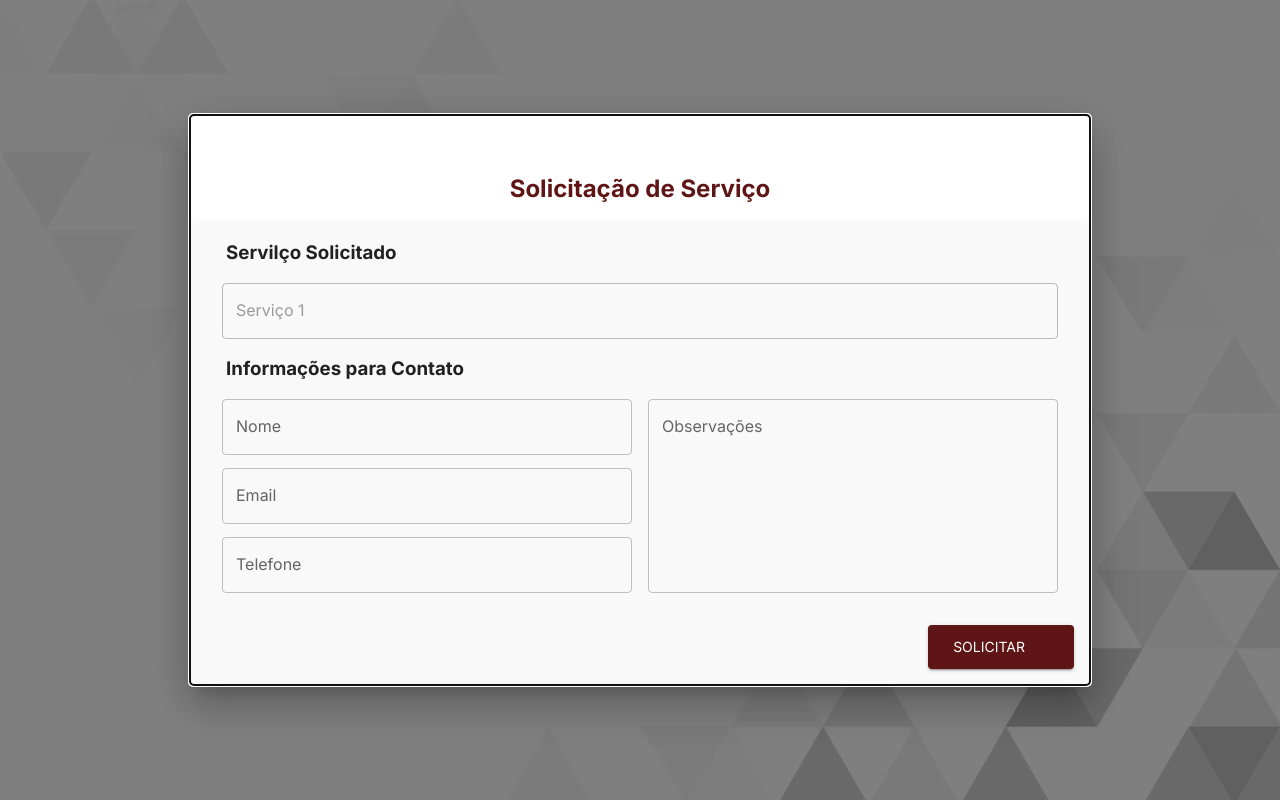
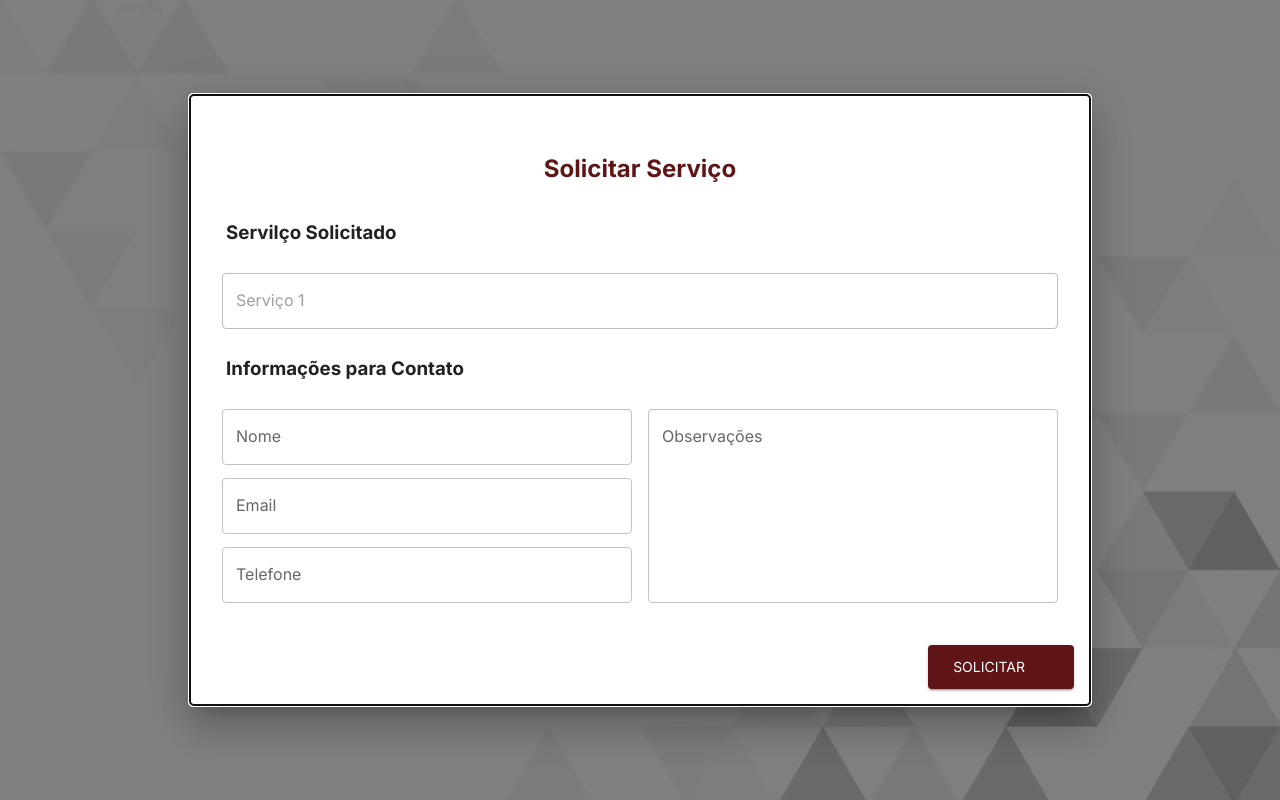
Before and after one commit to Azenith-Solutions/frontend-website-catalog-app, a React (Vite) app: page /dailogTest2 in a window 1280 px wide. Built offline with nearby package versions, Linux system fonts and the light colour scheme; no server answers; some icons are missing.

Commit message:
[STYLE]:: Update css border input

```diff
--- a/src/components/CustomDialog/DialogContents/DialogContentFormComponent.css
+++ b/src/components/CustomDialog/DialogContents/DialogContentFormComponent.css
@@ -107,6 +107,16 @@
   border: none;
 }
 
+.MuiOutlinedInput-root.Mui-focused fieldset {
+    border-color: #5F1516 !important; /* Cor ao focar no campo */
+}
+
+
+/* Estilo para a label ao focar */
+.MuiInputLabel-root.Mui-focused {
+    color: #5F1516 !important; /* Cor da label ao focar */
+}
+
 /* Regras de mídia para responsividade */
 @media screen and (max-width: 768px) {
   .form-section {
--- a/src/components/CustomDialog/DialogContents/DialogContentFormComponent.jsx
+++ b/src/components/CustomDialog/DialogContents/DialogContentFormComponent.jsx
@@ -114,7 +114,7 @@ const DialogContentFormComponent = ({ onSubmit }) => {
                 </div>
                 <div className="form-actions">
                     <Button sx={{ backgroundColor: '#5F1516', padding: '10px 25px', display: 'flex', alignItems: 'center', gap: '10px' }} onClick={handleSend} variant="contained" className="submit-button">
-                        Enviar <SendIcon sx={{fontSize: '18px'}}/>
+                        SOLICITAR <SendIcon sx={{fontSize: '18px'}}/>
                     </Button>
                 </div>
             </div>
--- a/src/components/CustomDialog/DialogContents/DialogContentFormService.css
+++ b/src/components/CustomDialog/DialogContents/DialogContentFormService.css
@@ -1,9 +1,11 @@
+
 .service-form-container {
   padding: 16px;
-  background-color: #f9f9f9;
   border-radius: 8px;
-  box-shadow: 0px 4px 12px rgba(0, 0, 0, 0.1);
-}
+  display: flex;
+  gap: 10px;
+  flex-direction: column;
+  }
 
 .form-left{
     display: flex;
@@ -54,6 +56,22 @@
   background-color: #7a1d20;
 }
 
+
+/* Estilo para a borda padrão */
+.MuiOutlinedInput-root {
+    border-radius: 4px; /* Bordas arredondadas */
+}
+
+/* Estilo para a borda ao focar */
+.MuiOutlinedInput-root.Mui-focused fieldset {
+    border-color: #5F1516 !important; /* Cor ao focar no campo */
+}
+
+
+/* Estilo para a label ao focar */
+.MuiInputLabel-root.Mui-focused {
+    color: #5F1516 !important; /* Cor da label ao focar */
+}
 /* Responsividade */
 @media (max-width: 768px) {
   .form-content {
--- a/src/components/CustomDialog/DialogContents/DialogContentFormService.jsx
+++ b/src/components/CustomDialog/DialogContents/DialogContentFormService.jsx
@@ -22,7 +22,7 @@ const DialogContentFormService = ({ onSubmit }) => {
 
     return (
         <>
-            <h2 className="form-title">Solicitação de Serviço</h2>
+            <h2 className="form-title">Solicitar Serviço</h2>
 
             <div className="service-form-container">
                 <h3 className='title-form'>Servilço Solicitado</h3>
@@ -48,6 +48,16 @@ const DialogContentFormService = ({ onSubmit }) => {
                             fullWidth
                             onChange={handleChange}
                             className="form-field"
+                            sx={{
+                                '& .MuiOutlinedInput-root': {
+                                    '&.Mui-focused fieldset': {
+                                        borderColor: '#5F1516', // Cor ao focar no campo
+                                    },
+                                },
+                                '& .MuiInputLabel-root.Mui-focused': {
+                                    color: '#5F1516', // Cor da label ao focar no campo
+                                },
+                            }}
                         />
                         <TextField
                             id="email"
```
Lines whose indentation alone changed are shown as unchanged.
